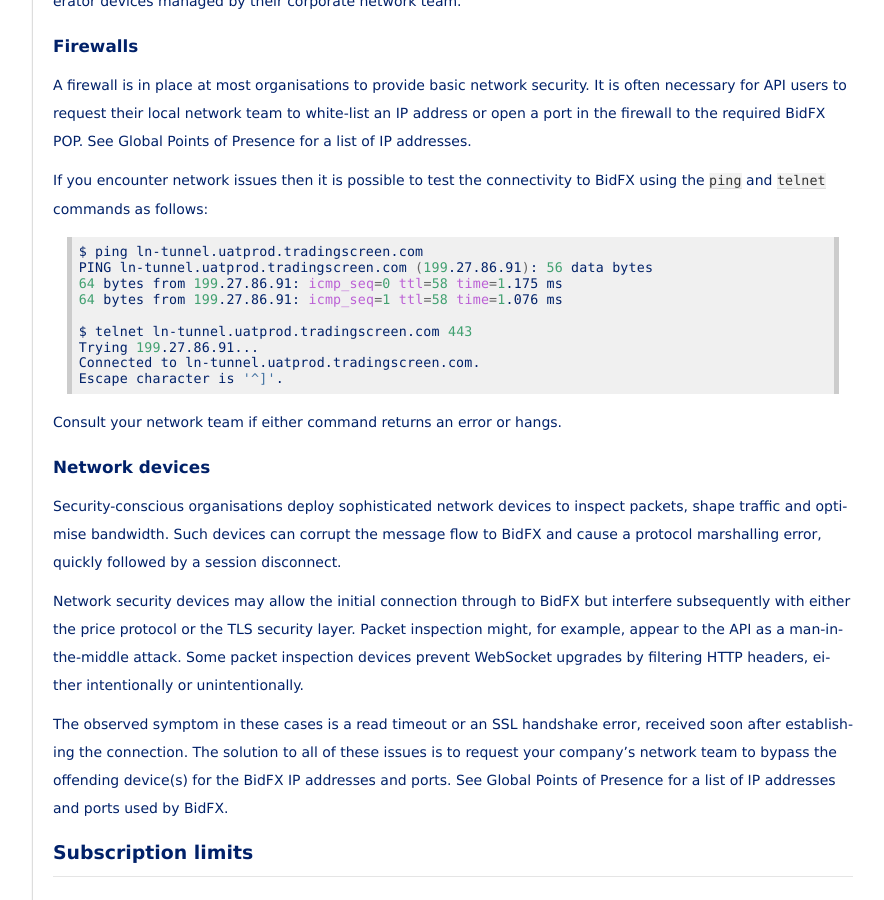
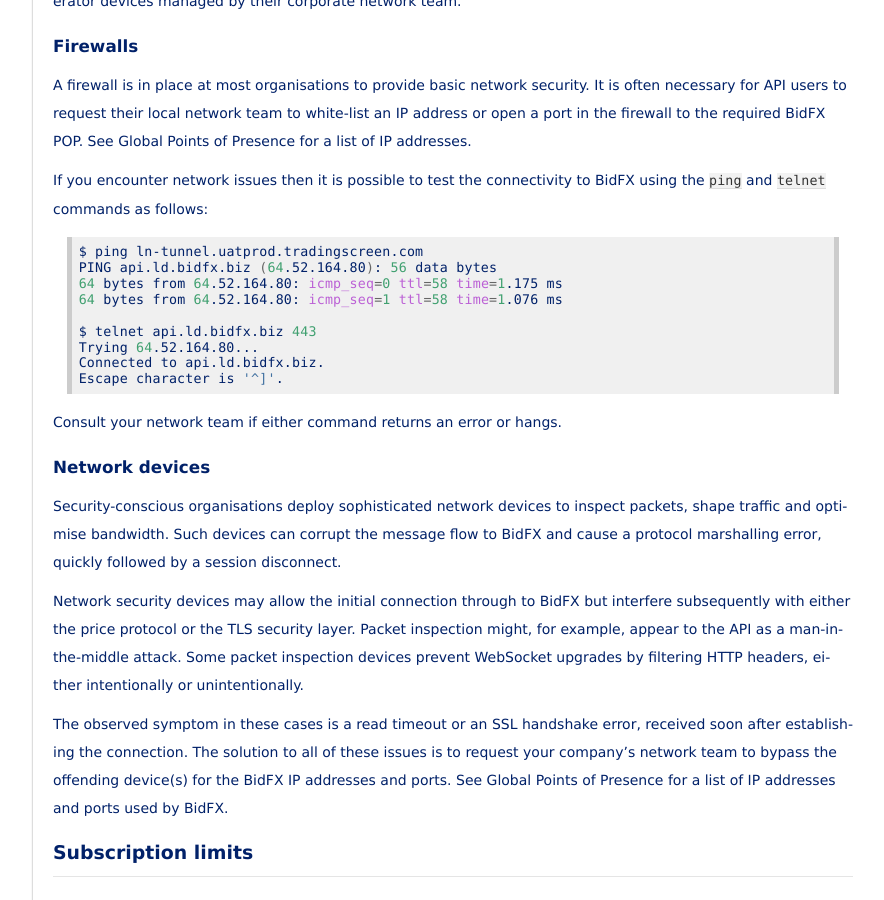
Before and after one commit to bidfx/bidfx-api-py, a Sphinx documentation site: the page built from docs/issues.rst, in a window 1280 px wide and 900 px high, scrolled down 950 px. Shown: the whole window, without its empty margins (207-1091 px from the left). Built offline with Sphinx 7.4.7, drawn with Linux system fonts in a browser that asks for light colours.

Commit message:
Update issues.rst

```diff
--- a/docs/issues.rst
+++ b/docs/issues.rst
@@ -69,13 +69,13 @@
 .. code-block:: sh
 
     $ ping ln-tunnel.uatprod.tradingscreen.com
-    PING ln-tunnel.uatprod.tradingscreen.com (199.27.86.91): 56 data bytes
-    64 bytes from 199.27.86.91: icmp_seq=0 ttl=58 time=1.175 ms
-    64 bytes from 199.27.86.91: icmp_seq=1 ttl=58 time=1.076 ms
+    PING api.ld.bidfx.biz (64.52.164.80): 56 data bytes
+    64 bytes from 64.52.164.80: icmp_seq=0 ttl=58 time=1.175 ms
+    64 bytes from 64.52.164.80: icmp_seq=1 ttl=58 time=1.076 ms
 
-    $ telnet ln-tunnel.uatprod.tradingscreen.com 443
-    Trying 199.27.86.91...
-    Connected to ln-tunnel.uatprod.tradingscreen.com.
+    $ telnet api.ld.bidfx.biz 443
+    Trying 64.52.164.80...
+    Connected to api.ld.bidfx.biz.
     Escape character is '^]'.
 
 Consult your network team if either command returns an error or hangs.
```
